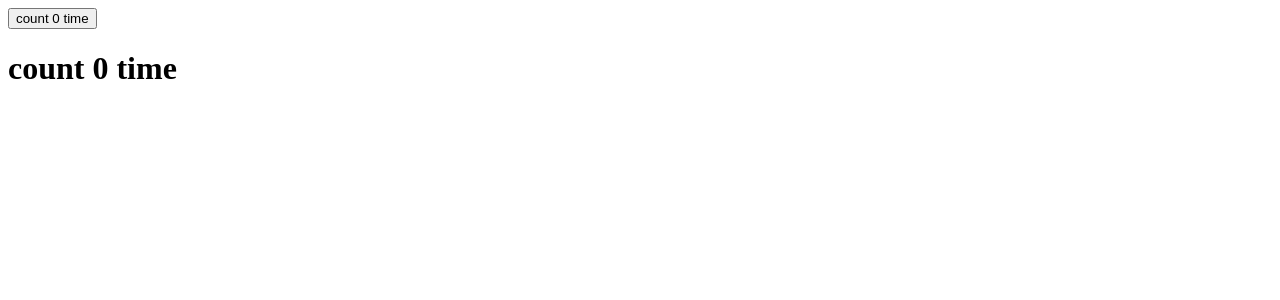
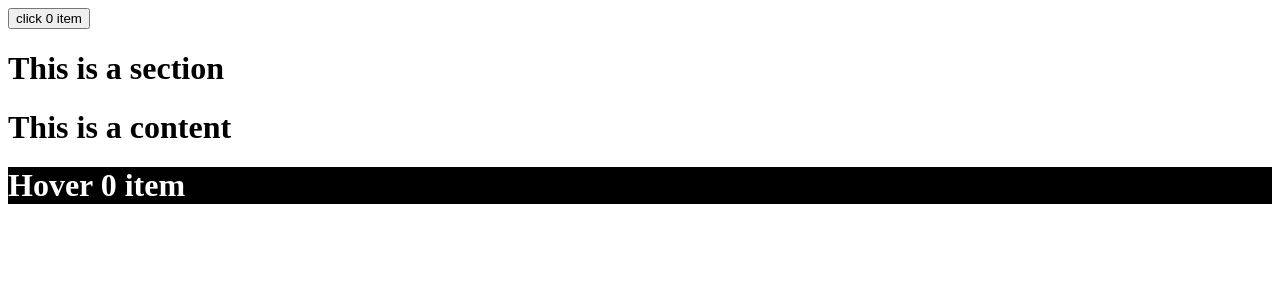
Before and after one commit to enamul58/React-JS-Fundamentals, a React (Create React App) app in the folder reactexercise/: page / in a window 1280 px wide. Shown: the top 300 px of the page. Built offline with nearby package versions, Linux system fonts and the light colour scheme.

Commit message:
props drilling

```diff
--- a/reactexercise/src/App.js
+++ b/reactexercise/src/App.js
@@ -17,9 +17,14 @@ import Emoji from "./components/Composition/Emoji";
 import { Text } from "./components/Composition/Text";
 import Bracket from "./components/Composition/Bracket";
 // import ClickCounter from "./components/ClickCount/ClickCounter";
-import ClickCounter from "./components/HigherOrderComponent/ClickCounter";
-import HoverCounter from "./components/HigherOrderComponent/HoverCounter";
-
+//import ClickCounter from "./components/HigherOrderComponent/ClickCounter";
+//import HoverCounter from "./components/HigherOrderComponent/HoverCounter";
+import ClickCount from "./components/Render_Props/ClickCounter";
+import HoverCount from "./components/Render_Props/HoverCounter";
+import Counter from "./components/Render_Props/Counter";
+import Section from "./components/Context_ApI/Section";
+import User from "./components/Props/User";
+import Main from "./components/Context_ApI/Main";
 function App() {
   // const ary = [1, 2, 3];
   return (
@@ -54,8 +59,15 @@ function App() {
           </Bracket>
         )}
       </Emoji> */}
-      <ClickCounter />
-      <HoverCounter />
+      {/* <Counter>{}</Counter> */}
+      {/* <User name={() => "Bangladesh"}></User> */}
+      {/* <Counter>
+        {(counter, onIncrement) => (
+          <ClickCount count={counter} onIncrement={onIncrement} />
+        )}
+      </Counter>
+      <Section></Section> */}
+      <Main></Main>
     </>
   );
 }
--- /dev/null
+++ b/reactexercise/src/components/Context_ApI/ClickCounter.js
@@ -0,0 +1,9 @@
+import React from "react";
+
+export default function ClickCount({ count, onIncrement }) {
+  return (
+    <button type="button" onClick={onIncrement}>
+      click {count} item
+    </button>
+  );
+}
--- /dev/null
+++ b/reactexercise/src/components/Context_ApI/Content.js
@@ -0,0 +1,15 @@
+import Counter from "./Counter";
+import HoverCounter from "./HoverCounter";
+
+export default function Content({ theme }) {
+  return (
+    <>
+      <h1>This is a content</h1>
+      <Counter>
+        {(counter, increment) => (
+          <HoverCounter count={counter} onIncrement={increment} theme={theme} />
+        )}
+      </Counter>
+    </>
+  );
+}
--- /dev/null
+++ b/reactexercise/src/components/Context_ApI/Counter.js
@@ -0,0 +1,19 @@
+import React, { Component } from "react";
+
+export default class Counter extends Component {
+  state = {
+    count: 0,
+  };
+
+  onIncrement = () => {
+    this.setState((countParameter) => ({
+      count: countParameter.count + 1,
+    }));
+  };
+
+  render() {
+    const { count } = this.state;
+    const { children } = this.props;
+    return children(count, this.onIncrement);
+  }
+}
--- /dev/null
+++ b/reactexercise/src/components/Context_ApI/HoverCounter.js
@@ -0,0 +1,11 @@
+import React from "react";
+
+export default function HoverCount({ count, onIncrement, theme }) {
+  const style =
+    theme === "dark" ? { backgroundColor: "#000000", color: "#fff" } : null;
+  return (
+    <h1 onMouseOver={onIncrement} style={style}>
+      Hover {count} item
+    </h1>
+  );
+}
--- /dev/null
+++ b/reactexercise/src/components/Context_ApI/Main.js
@@ -0,0 +1,23 @@
+import React from "react";
+import Counter from "./Counter";
+import ClickCount from "./ClickCounter";
+import Section from "./Section";
+
+export default class Main extends React.Component {
+  state = {
+    theme: "dark",
+  };
+  render() {
+    const { theme } = this.state;
+    return (
+      <>
+        <Counter>
+          {(counter, increment) => (
+            <ClickCount count={counter} onIncrement={increment} />
+          )}
+        </Counter>
+        <Section theme={theme}></Section>
+      </>
+    );
+  }
+}
--- /dev/null
+++ b/reactexercise/src/components/Context_ApI/Section.js
@@ -0,0 +1,10 @@
+import Content from "./Content";
+
+export default function Section({ theme }) {
+  return (
+    <div>
+      <h1>This is a section</h1>
+      <Content theme={theme} />
+    </div>
+  );
+}
--- /dev/null
+++ b/reactexercise/src/components/Props/User.js
@@ -0,0 +1,4 @@
+export default function User({ name }) {
+  console.log(name);
+  return name();
+}
--- /dev/null
+++ b/reactexercise/src/components/Render_Props/ClickCounter.js
@@ -0,0 +1,9 @@
+import React from "react";
+
+export default function ClickCount({ count, onIncrement }) {
+  return (
+    <button type="button" onClick={onIncrement}>
+      click {count} item
+    </button>
+  );
+}
--- /dev/null
+++ b/reactexercise/src/components/Render_Props/Counter.js
@@ -0,0 +1,19 @@
+import React, { Component } from "react";
+
+export default class Counter extends Component {
+  state = {
+    count: 0,
+  };
+
+  onIncrement = () => {
+    this.setState((countParameter) => ({
+      count: countParameter.count + 1,
+    }));
+  };
+
+  render() {
+    const { count } = this.state;
+    const { children } = this.props;
+    return children(count, this.onIncrement);
+  }
+}
--- /dev/null
+++ b/reactexercise/src/components/Render_Props/HoverCounter.js
@@ -0,0 +1,5 @@
+import React from "react";
+
+export default function HoverCount({ count, onIncrement }) {
+  return <h1 onMouseOver={onIncrement}>Hover {count} item</h1>;
+}
```
